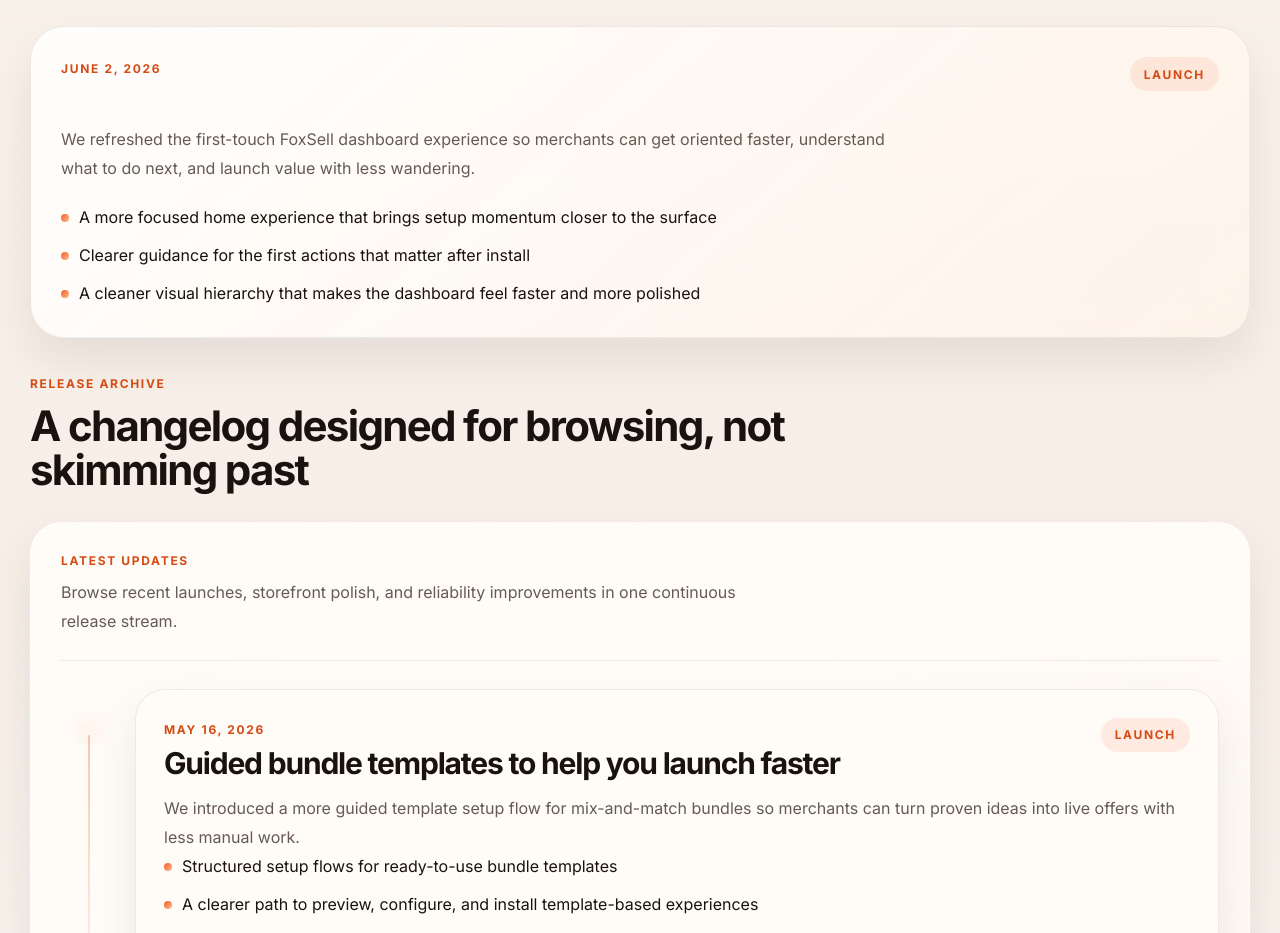
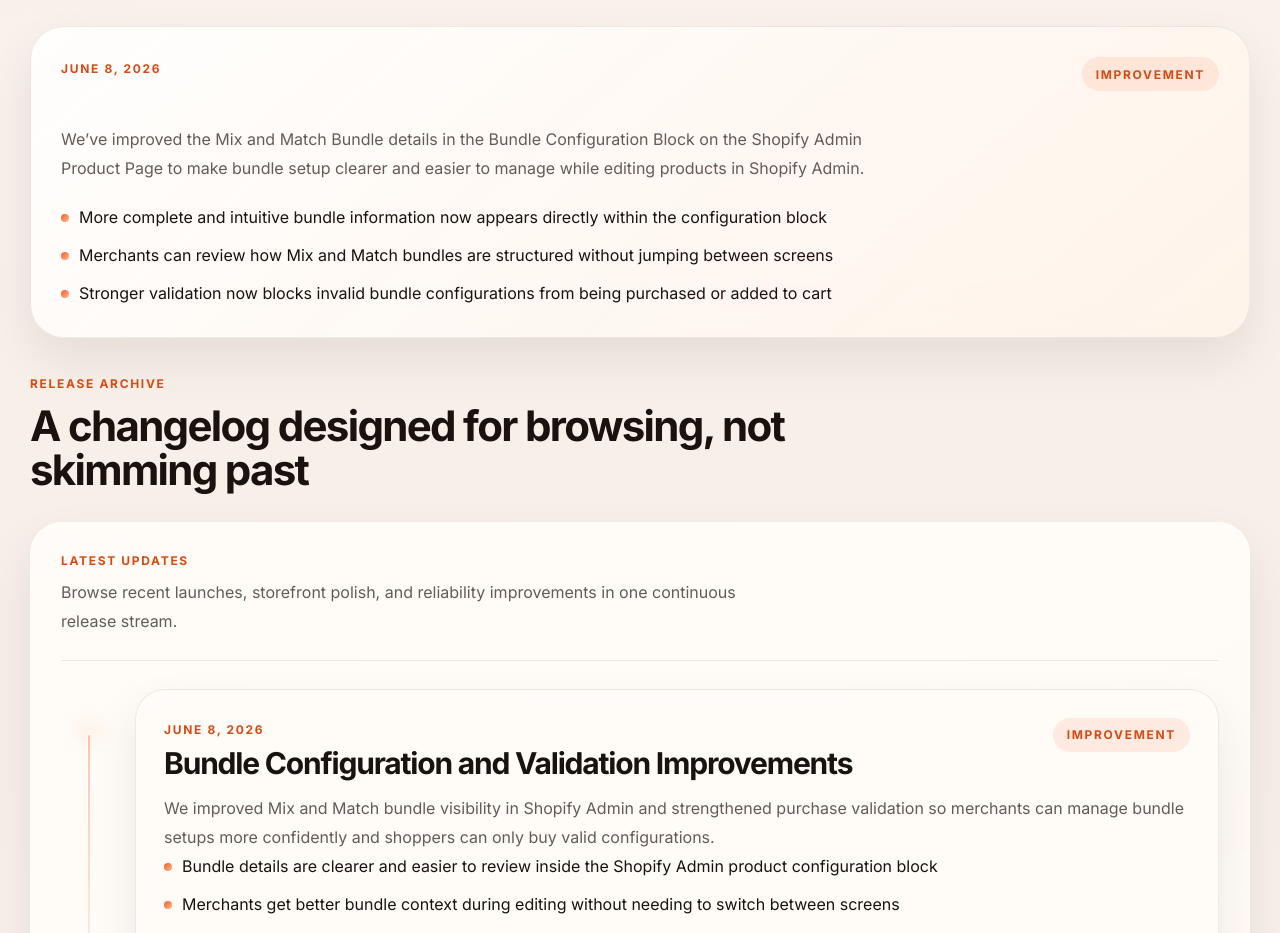
Before and after one commit to FoxSellApp/foxsell-changelog, a Next.js app: page / in a window 1280 px wide. Shown: the part 988-1921 px from the top of the page. Built offline with nearby package versions, Linux system fonts and the light colour scheme.

Commit message:
chore: publish bundle configuration changelog

```diff
--- a/pages/index.js
+++ b/pages/index.js
@@ -6,19 +6,31 @@ import clsx from "clsx"
 import { ArrowRight, ExternalLink, Menu, Sparkles, X } from "lucide-react"
 
 const featuredStory = {
-  date: "June 2, 2026",
-  tag: "Launch",
-  title: "A cleaner, faster dashboard home for getting started",
+  date: "June 8, 2026",
+  tag: "Improvement",
+  title: "Bundle Configuration and Validation Improvements",
   summary:
-    "We refreshed the first-touch FoxSell dashboard experience so merchants can get oriented faster, understand what to do next, and launch value with less wandering.",
+    "We’ve improved the Mix and Match Bundle details in the Bundle Configuration Block on the Shopify Admin Product Page to make bundle setup clearer and easier to manage while editing products in Shopify Admin.",
   bullets: [
-    "A more focused home experience that brings setup momentum closer to the surface",
-    "Clearer guidance for the first actions that matter after install",
-    "A cleaner visual hierarchy that makes the dashboard feel faster and more polished"
+    "More complete and intuitive bundle information now appears directly within the configuration block",
+    "Merchants can review how Mix and Match bundles are structured without jumping between screens",
+    "Stronger validation now blocks invalid bundle configurations from being purchased or added to cart"
   ]
 }
 
 const changelogEntries = [
+  {
+    date: "June 8, 2026",
+    tag: "Improvement",
+    title: "Bundle Configuration and Validation Improvements",
+    summary:
+      "We improved Mix and Match bundle visibility in Shopify Admin and strengthened purchase validation so merchants can manage bundle setups more confidently and shoppers can only buy valid configurations.",
+    bullets: [
+      "Bundle details are clearer and easier to review inside the Shopify Admin product configuration block",
+      "Merchants get better bundle context during editing without needing to switch between screens",
+      "Invalid bundle configurations can no longer be purchased, reducing broken bundle checkouts"
+    ]
+  },
   {
     date: "May 16, 2026",
     tag: "Launch",
```
